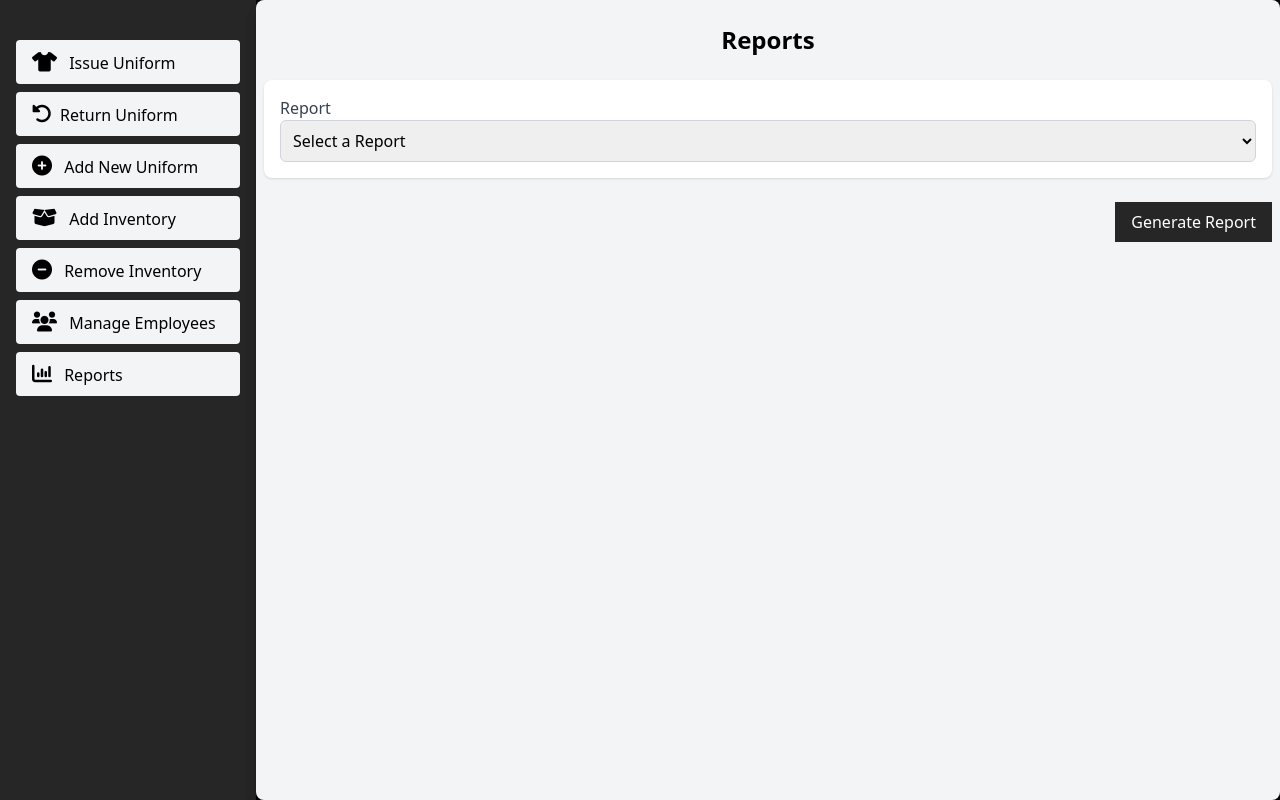
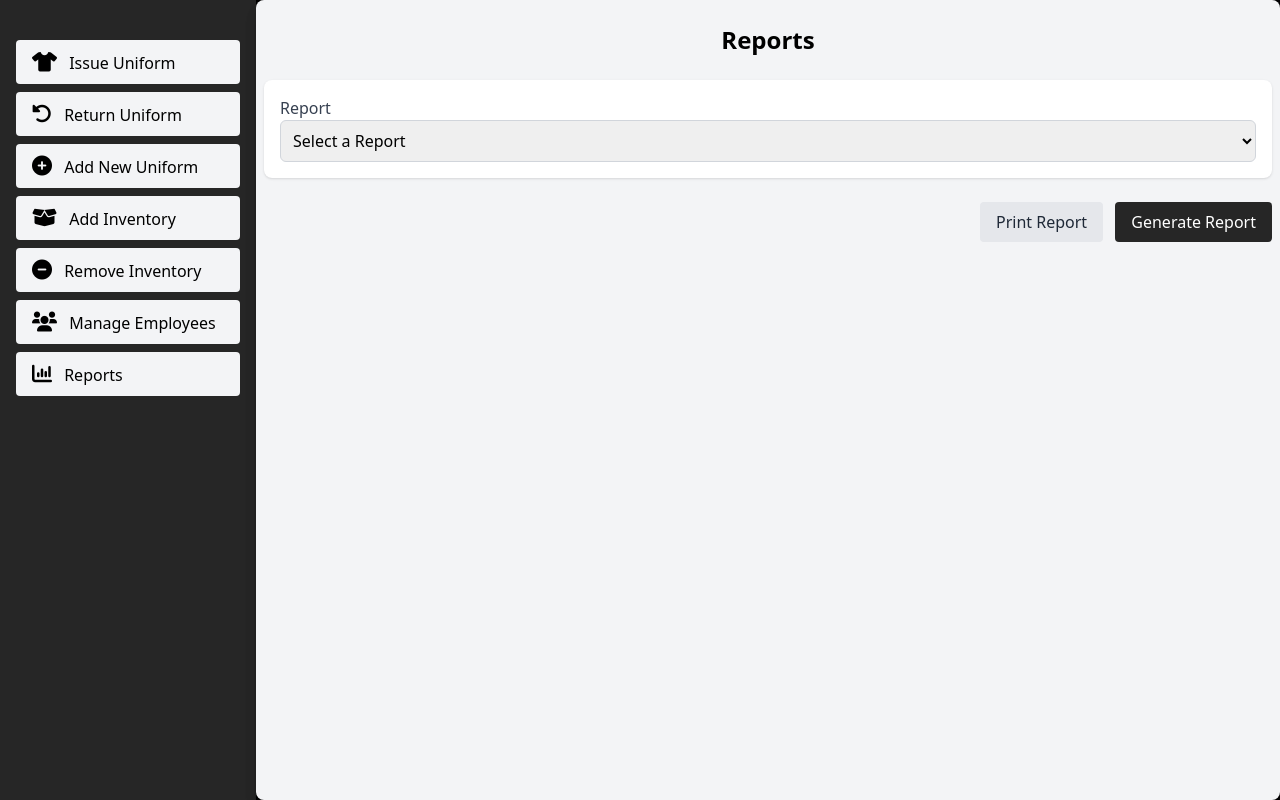
Before and after one commit to FirehouseWebapp-dev/firehousemovers, a Django app: template inventory_app/templates/reports.html in a window 1280 px wide. Shown: the part 64-864 px from the top of the page. Run offline with Django 5.2, Linux system fonts and the light colour scheme; the template is opened without the code that fills it, so the values that code supplies are empty; some libraries are stand-ins or nearby versions; some web fonts are replaced.

Commit message:
Added button to print full reports

```diff
--- a/inventory_app/templates/inventory_base.html
+++ b/inventory_app/templates/inventory_base.html
@@ -1,21 +1,44 @@
 {% extends "base.html" %}
 {% load static %}
+
 {% block body %}
+    <header class="print:hidden">
         {% include "navbar.html" %}
+    </header>
 
-    <div class="flex h-screen ">
-        <!-- Sidebar -->
-        <aside class="w-full sm:w-36 md:w-64  bg-[#262626] text-white flex flex-col transition-all duration-300 ease-in-out">
-
+  <div class="flex h-screen">
+    <!-- Sidebar (hidden on print) -->
+    <aside class="w-full sm:w-36 md:w-64 bg-[#262626] text-white flex flex-col transition-all duration-300 ease-in-out print:hidden">
       <!-- Main Menu -->
       <nav class="flex-grow space-y-2 px-2 sm:px-4 mt-10">
-                <a href="{% url 'uniform_issue'%}" class="block w-full py-2 px-4 rounded text-black  bg-gray-100 hover:bg-white text-left"><i class="fa-solid fa-shirt mr-2 text-xl"></i> Issue Uniform</a>
-                <a href="{% url 'uniform_return'%}" class="block w-full py-2 px-4 rounded text-black  bg-gray-100 hover:bg-white text-left"><i class="fa-solid fa-rotate-left mr-2 text-xl"></i>Return Uniform</a>
-                <a href="{% url 'uniform_add'%}"class="block w-full py-2 px-4 rounded text-black  bg-gray-100 hover:bg-white text-left"><i class="fa-solid fa-circle-plus mr-2 flex-shrink-0 text-xl"></i> Add New Uniform</a>
-                <a href="{% url 'inventory_add'%}"class="block w-full py-2 px-4 rounded text-black  bg-gray-100 hover:bg-white text-left"><i class="fa-solid fa-box-open mr-2 flex-shrink-0 text-xl"></i> Add Inventory</a>
-                <a href="{% url 'inventory_remove'%}"class="block w-full py-2 px-4 rounded text-black  bg-gray-100 hover:bg-white text-left"><i class="fa-solid fa-circle-minus mr-2 flex-shrink-0 text-xl"></i> Remove Inventory</a>
-                <a href="{% url 'employee'%}"class="block w-full py-2 px-4 rounded text-black  bg-gray-100 hover:bg-white text-left"><i class="fa-solid fa-users mr-2 flex-shrink-0 text-xl"></i> Manage Employees</a>
-                <a href="{% url 'reports'%}"class="block w-full py-2 px-4 rounded text-black  bg-gray-100 hover:bg-white text-left"><i class="fa-solid fa-chart-column mr-2 flex-shrink-0 text-xl"></i> Reports</a>
+        <a href="{% url 'uniform_issue' %}"
+           class="block w-full py-2 px-4 rounded text-black bg-gray-100 hover:bg-white text-left">
+          <i class="fa-solid fa-shirt mr-2 text-xl"></i> Issue Uniform
+        </a>
+        <a href="{% url 'uniform_return' %}"
+           class="block w-full py-2 px-4 rounded text-black bg-gray-100 hover:bg-white text-left">
+          <i class="fa-solid fa-rotate-left mr-2 text-xl"></i> Return Uniform
+        </a>
+        <a href="{% url 'uniform_add' %}"
+           class="block w-full py-2 px-4 rounded text-black bg-gray-100 hover:bg-white text-left">
+          <i class="fa-solid fa-circle-plus mr-2 flex-shrink-0 text-xl"></i> Add New Uniform
+        </a>
+        <a href="{% url 'inventory_add' %}"
+           class="block w-full py-2 px-4 rounded text-black bg-gray-100 hover:bg-white text-left">
+          <i class="fa-solid fa-box-open mr-2 flex-shrink-0 text-xl"></i> Add Inventory
+        </a>
+        <a href="{% url 'inventory_remove' %}"
+           class="block w-full py-2 px-4 rounded text-black bg-gray-100 hover:bg-white text-left">
+          <i class="fa-solid fa-circle-minus mr-2 flex-shrink-0 text-xl"></i> Remove Inventory
+        </a>
+        <a href="{% url 'employee' %}"
+           class="block w-full py-2 px-4 rounded text-black bg-gray-100 hover:bg-white text-left">
+          <i class="fa-solid fa-users mr-2 flex-shrink-0 text-xl"></i> Manage Employees
+        </a>
+        <a href="{% url 'reports' %}"
+           class="block w-full py-2 px-4 rounded text-black bg-gray-100 hover:bg-white text-left">
+          <i class="fa-solid fa-chart-column mr-2 flex-shrink-0 text-xl"></i> Reports
+        </a>
       </nav>
     </aside>
 
@@ -23,11 +46,10 @@
     <main class="flex-grow bg-black shadow-lg">
       {% include "messages.html" %}
       {% block content %}
-
-            <img src="{% static 'images/uniform.jpg' %}" alt="Warehouse" class="w-full h-full">
-
-            <!-- Dynamic content will load here -->
+        <img src="{% static 'images/uniform.jpg' %}"
+             alt="Warehouse"
+             class="w-full h-full" />
       {% endblock %}
     </main>
   </div>
-{%endblock%}
+{% endblock %}
--- a/inventory_app/templates/reports.html
+++ b/inventory_app/templates/reports.html
@@ -1,18 +1,33 @@
 {% extends "inventory_base.html" %}
 {% load static %}
+
 {% block content %}
+  {# Print-only CSS: no row-breaks, repeat headers #}
+  <style media="print">
+    tr {
+      page-break-inside: avoid;
+    }
+    thead {
+      display: table-header-group;
+    }
+  </style>
 
-<div class="container mx-auto p-2 bg-gray-100 rounded-lg shadow-lg pt-6 h-screen">
+  <div class="container mx-auto p-2 bg-gray-100 rounded-lg shadow-lg pt-6
+              h-screen
+              print:h-auto print:overflow-visible">
     <h1 class="text-2xl font-bold text-black mb-6 text-center">Reports</h1>
 
     <form method="post" class="space-y-6">
       {% csrf_token %}
 
-        <!-- Uniform Issue Information -->
-        <div class="bg-white p-4 rounded-lg shadow space-y-4">
+      {# Selector (hidden on print) #}
+      <div class="bg-white p-4 rounded-lg shadow space-y-4 print:hidden">
         <div>
           <label for="id_employee" class="block text-gray-700 font-medium">Report</label>
-                    <select name="employee" id="id_employee" class="border border-gray-300 rounded-md px-2 py-2 focus:outline-none focus:ring-2 focus:ring-red-500 w-full">
+          <select name="employee"
+                  id="id_employee"
+                  class="border border-gray-300 rounded-md px-2 py-2
+                         focus:outline-none focus:ring-2 focus:ring-red-500 w-full">
             <option value="" disabled selected>Select a Report</option>
             <option value="inventory_summary">Summary by Inventory</option>
             <option value="employee_summary">Summary by Employee</option>
@@ -21,25 +36,26 @@
       </div>
 
       {% if inventory_records %}
-            <div class="container mx-auto p-2 max-h-[calc(100vh-350px)] overflow-y-auto">
-                <h1 class="text-3xl font-bold text-gray-800 mb-6 text-center">Inventory Report</h1>
+        <div class="container mx-auto p-2 max-h-[calc(100vh-350px)] overflow-y-auto
+                    print:max-h-none print:overflow-visible print:border-none">
+          <h2 class="text-3xl font-bold text-gray-800 mb-6 text-center">Inventory Report</h2>
           <div class="overflow-x-auto">
-                    <table class="min-w-full table-auto bg-white shadow-md ">
+            <table class="min-w-full table-auto bg-white shadow-md">
               <thead>
                 <tr class="bg-[#262626] text-white">
-                                <th class="px-4 py-2 text-left ">Uniform Name</th>
-                                <th class="px-4 py-2 text-left ">New Stock</th>
-                                <th class="px-4 py-2 text-left ">Used Stock</th>
-                                <th class="px-4 py-2 text-left ">In Use</th>
-                                <th class="px-4 py-2 text-left ">Total Stock</th>
-                                <th class="px-4 py-2 text-left ">Disposed</th>
-                                <th class="px-4 py-2 text-left ">Return to Supplier</th>
-                                <th class="px-4 py-2 text-left ">Total Bought</th>
+                  <th class="px-4 py-2 text-left">Uniform Name</th>
+                  <th class="px-4 py-2 text-left">New Stock</th>
+                  <th class="px-4 py-2 text-left">Used Stock</th>
+                  <th class="px-4 py-2 text-left">In Use</th>
+                  <th class="px-4 py-2 text-left">Total Stock</th>
+                  <th class="px-4 py-2 text-left">Disposed</th>
+                  <th class="px-4 py-2 text-left">Return to Supplier</th>
+                  <th class="px-4 py-2 text-left">Total Bought</th>
                 </tr>
               </thead>
-                        <tbody class="text-gray-700 ">
+              <tbody class="text-gray-700">
                 {% for record in inventory_records %}
-                                <tr class="border-t even:bg-gray-100 ">
+                  <tr class="border-t even:bg-gray-100">
                     <td class="px-4 py-2">{{ record.uniform.name }}</td>
                     <td class="px-4 py-2 text-left">{{ record.new_stock }}</td>
                     <td class="px-4 py-2 text-left">{{ record.used_stock }}</td>
@@ -57,15 +73,16 @@
       {% endif %}
 
       {% if employee_data %}
-            <div class="container mx-auto p-2 max-h-[calc(100vh-350px)] overflow-y-auto">
-                <h3 class="text-3xl font-bold text-gray-800 mb-6 text-center">Employee Report</h3>
+        <div class="container mx-auto p-2 max-h-[calc(100vh-350px)] overflow-y-auto
+                    print:max-h-none print:overflow-visible print:border-none">
+          <h2 class="text-3xl font-bold text-gray-800 mb-6 text-center">Employee Report</h2>
           <div class="overflow-x-auto">
-                    <table class="min-w-full table-auto bg-white shadow-md ">
+            <table class="min-w-full table-auto bg-white shadow-md">
               <thead>
                 <tr class="bg-[#262626] text-white">
-                                <th class="px-4 py-2 text-left ">Employee</th>
-                                <th class="px-4 py-2 text-left ">Uniform</th>
-                                <th class="px-4 py-2 text-left ">Quantity</th>
+                  <th class="px-4 py-2 text-left">Employee</th>
+                  <th class="px-4 py-2 text-left">Uniform</th>
+                  <th class="px-4 py-2 text-left">Quantity</th>
                 </tr>
               </thead>
               <tbody class="text-gray-700">
@@ -74,7 +91,7 @@
                     <tr class="border-t even:bg-gray-100">
                       <td class="px-4 py-2">{{ employee }}</td>
                       <td class="px-4 py-2">{{ uniform }}</td>
-                                        <td class="px-4 py-2 ">{{ quantity }}</td>
+                      <td class="px-4 py-2">{{ quantity }}</td>
                     </tr>
                   {% endfor %}
                 {% endfor %}
@@ -84,13 +101,18 @@
         </div>
       {% endif %}
 
-        <!-- Submit Button -->
-        <div class="text-right">
-            <button type="submit" class="text-white font-medium py-2 px-4 bg-[#262626] hover:bg-red-600 transition-all duration-300 ">
+      {# Print/Generate buttons (hidden on print) #}
+      <div class="text-right space-x-2 print:hidden">
+        <button type="button"
+                onclick="window.print()"
+                class="text-gray-800 bg-gray-200 hover:bg-gray-300 font-medium py-2 px-4 rounded">
+          Print Report
+        </button>
+        <button type="submit"
+                class="text-white font-medium py-2 px-4 bg-[#262626] hover:bg-red-600 transition-all duration-300 rounded">
           Generate Report
         </button>
       </div>
     </form>
   </div>
-
 {% endblock %}
```
Lines whose indentation alone changed are shown as unchanged.
